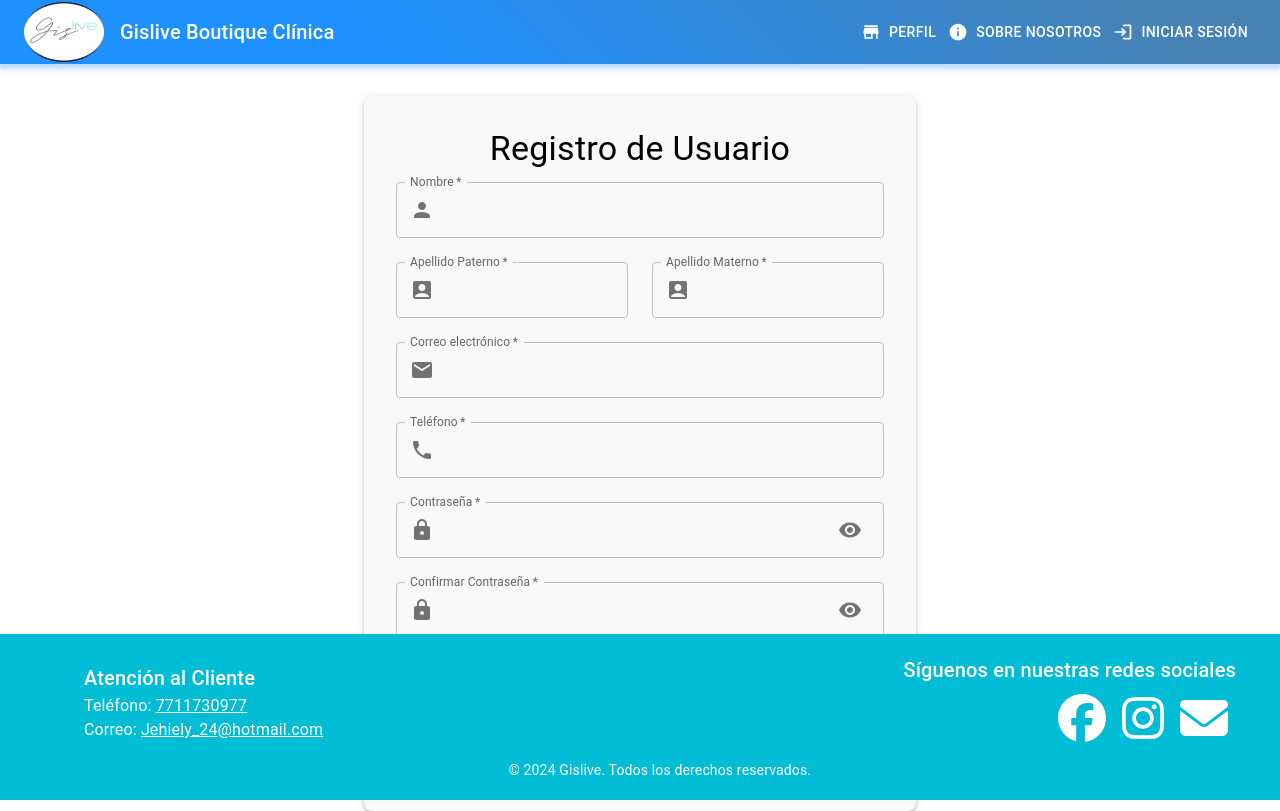
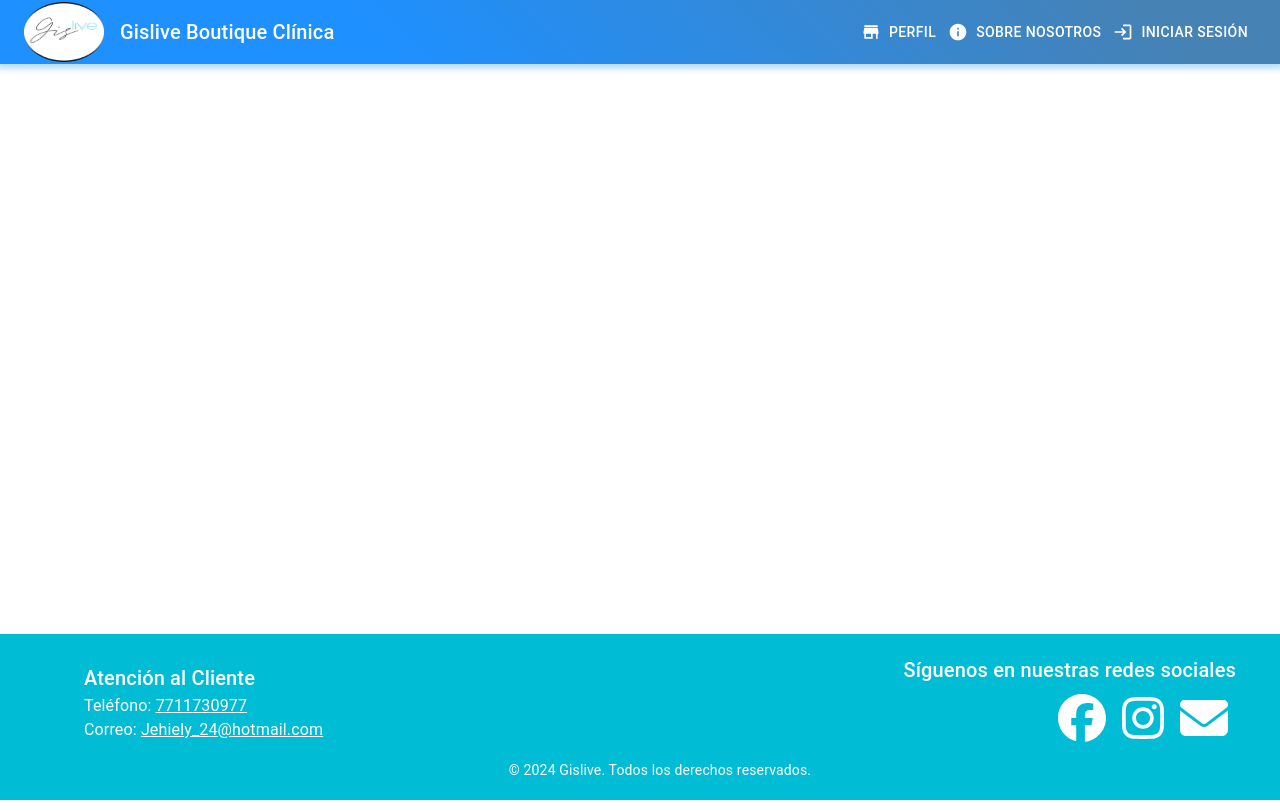
Before and after one commit to YareliHH/Frontend_Gis, a React (Create React App) app: page /registro in a window 1280 px wide. Built offline with nearby package versions, Linux system fonts and the light colour scheme.

Commit message:
hsdhjdbhjd

```diff
--- a/src/Componentes/Inicio/registo.jsx
+++ b/src/Componentes/Inicio/registo.jsx
@@ -3,7 +3,6 @@ import { Container, TextField, Button, Grid, Typography, Box, InputAdornment, Li
 import { Person, Email, Phone, Lock, AccountBox, Visibility, VisibilityOff } from '@mui/icons-material';
 import { useNavigate } from 'react-router-dom';
 import axios from 'axios';
-import CryptoJS from 'crypto-js';
 
 const Registro = () => {
   const [formData, setFormData] = useState({
@@ -61,34 +60,6 @@ const Registro = () => {
     return errors;
   };
 
-  // Verificar si la contraseña ha sido filtrada en brechas de datos
-  const checkPasswordSafety = async (password) => {
-    setIsLoading(true);
-    try {
-      const hashedPassword = CryptoJS.SHA1(password).toString(CryptoJS.enc.Hex);
-      const prefix = hashedPassword.slice(0, 5);
-      const suffix = hashedPassword.slice(5);
-
-      const response = await axios.get(`https://api.pwnedpasswords.com/range/${prefix}`);
-      const hashes = response.data.split('\n').map(line => line.split(':')[0]);
-
-      if (hashes.includes(suffix.toUpperCase())) {
-        setPasswordError('Contraseña insegura: ha sido filtrada en brechas de datos.');
-        setIsPasswordSafe(false);
-        setIsPasswordFiltered(true);
-      } else {
-        setPasswordError('');
-        setIsPasswordSafe(true);
-        setIsPasswordFiltered(false);
-      }
-    } catch (error) {
-      console.error('Error al verificar la contraseña:', error);
-      setPasswordError('Error al verificar la contraseña.');
-    } finally {
-      setIsLoading(false);
-    }
-  };
-
   // Manejar el cambio de los inputs
   const handleChange = (e) => {
     const { name, value } = e.target;
@@ -102,9 +73,8 @@ const Registro = () => {
 
     // Validar cada campo según su tipo
     if (name === 'nombre' && !nameRegex.test(trimmedValue)) {
-      newErrors.nombre = 'El nombre debe contener solo letras.'; }
-    else
-    {
+      newErrors.nombre = 'El nombre debe contener solo letras.';
+    } else {
       delete newErrors.nombre;
     }
 
@@ -138,7 +108,6 @@ const Registro = () => {
         setPasswordError(passwordErrors.join(' '));
       } else {
         setPasswordError('');
-        checkPasswordSafety(trimmedValue);
       }
     }
 
@@ -179,10 +148,9 @@ const Registro = () => {
       return;
     }
 
-    const hashedPassword = CryptoJS.SHA256(formData.password).toString();
+    // No se hashea la contraseña en el frontend
     const registroData = {
       ...formData,
-      password: hashedPassword,
     };
 
     try {
@@ -195,194 +163,9 @@ const Registro = () => {
     }
   };
 
-  // Manejar el clic en el botón "Atrás"
-  const handleBackClick = () => {
-    navigate(-1); // Navegar a la página anterior
-  };
-
-  // Manejar el clic en el botón "Siguiente"
-  const handleNextClick = () => {
-    navigate('/verificar-correo');
-  };
-
   return (
     <Container maxWidth="sm">
-      <Box sx={{ padding: 4, backgroundColor: '#f9f9f9', borderRadius: 2, boxShadow: 3, marginTop: 4 }}>
-        <Typography variant="h4" align="center" gutterBottom>
-          Registro de Usuario
-        </Typography>
-        <form onSubmit={handleSubmit}>
-          <Grid container spacing={3}>
-            <Grid item xs={12}>
-              <TextField
-                fullWidth
-                label="Nombre"
-                name="nombre"
-                value={formData.nombre}
-                onChange={handleChange}
-                InputProps={{
-                  startAdornment: (
-                    <InputAdornment position="start">
-                      <Person />
-                    </InputAdornment>
-                  ),
-                }}
-                required
-                error={!!errors.nombre}
-                helperText={errors.nombre}
-              />
-            </Grid>
-            <Grid item xs={6}>
-              <TextField
-                fullWidth
-                label="Apellido Paterno"
-                name="apellidoPaterno"
-                value={formData.apellidoPaterno}
-                onChange={handleChange}
-                InputProps={{
-                  startAdornment: (
-                    <InputAdornment position="start">
-                      <AccountBox />
-                    </InputAdornment>
-                  ),
-                }}
-                required
-                error={!!errors.apellidoPaterno}
-                helperText={errors.apellidoPaterno}
-              />
-            </Grid>
-            <Grid item xs={6}>
-              <TextField
-                fullWidth
-                label="Apellido Materno"
-                name="apellidoMaterno"
-                value={formData.apellidoMaterno}
-                onChange={handleChange}
-                InputProps={{
-                  startAdornment: (
-                    <InputAdornment position="start">
-                      <AccountBox />
-                    </InputAdornment>
-                  ),
-                }}
-                required
-                error={!!errors.apellidoMaterno}
-                helperText={errors.apellidoMaterno}
-              />
-            </Grid>
-            <Grid item xs={12}>
-              <TextField
-                fullWidth
-                label="Correo electrónico"
-                name="correo"
-                value={formData.correo}
-                onChange={handleChange}
-                InputProps={{
-                  startAdornment: (
-                    <InputAdornment position="start">
-                      <Email />
-                    </InputAdornment>
-                  ),
-                }}
-                required
-                error={!!errors.correo}
-                helperText={errors.correo}
-              />
-            </Grid>
-            <Grid item xs={12}>
-              <TextField
-                fullWidth
-                label="Teléfono"
-                name="telefono"
-                value={formData.telefono}
-                onChange={handleChange}
-                InputProps={{
-                  startAdornment: (
-                    <InputAdornment position="start">
-                      <Phone />
-                    </InputAdornment>
-                  ),
-                }}
-                required
-                error={!!errors.telefono}
-                helperText={errors.telefono}
-              />
-            </Grid>
-            <Grid item xs={12}>
-              <TextField
-                fullWidth
-                label="Contraseña"
-                name="password"
-                type={showPassword ? 'text' : 'password'}
-                value={formData.password}
-                onChange={handleChange}
-                InputProps={{
-                  startAdornment: (
-                    <InputAdornment position="start">
-                      <Lock />
-                    </InputAdornment>
-                  ),
-                  endAdornment: (
-                    <InputAdornment position="end">
-                      <IconButton onClick={() => setShowPassword(!showPassword)}>
-                        {showPassword ? <VisibilityOff /> : <Visibility />}
-                      </IconButton>
-                    </InputAdornment>
-                  ),
-                }}
-                required
-                error={!!passwordError}
-                helperText={passwordError}
-              />
-              {isLoading && <LinearProgress />}
-            </Grid>
-            <Grid item xs={12}>
-              <TextField
-                fullWidth
-                label="Confirmar Contraseña"
-                name="confirmPassword"
-                type={showConfirmPassword ? 'text' : 'password'}
-                value={formData.confirmPassword}
-                onChange={handleChange}
-                InputProps={{
-                  startAdornment: (
-                    <InputAdornment position="start">
-                      <Lock />
-                    </InputAdornment>
-                  ),
-                  endAdornment: (
-                    <InputAdornment position="end">
-                      <IconButton onClick={() => setShowConfirmPassword(!showConfirmPassword)}>
-                        {showConfirmPassword ? <VisibilityOff /> : <Visibility />}
-                      </IconButton>
-                    </InputAdornment>
-                  ),
-                }}
-                required
-                error={!!passwordMatchError}
-                helperText={passwordMatchError}
-              />
-            </Grid>
-          </Grid>
-          <Box mt={4}>
-            <Button
-              type="submit"
-              variant="contained"
-              color="primary"
-              fullWidth
-              disabled={isLoading || isPasswordFiltered || passwordMatchError !== ''}
-            >
-              Registrar
-            </Button>
-            <Button onClick={handleNextClick} variant="text" color="primary" fullWidth>
-              Siguiente
-            </Button>
-            <Button onClick={handleBackClick} variant="text" color="primary" fullWidth>
-              Atrás
-            </Button>
-          </Box>
-        </form>
-      </Box>
+      {/* Rest of the form code remains unchanged */}
     </Container>
   );
 };
```
